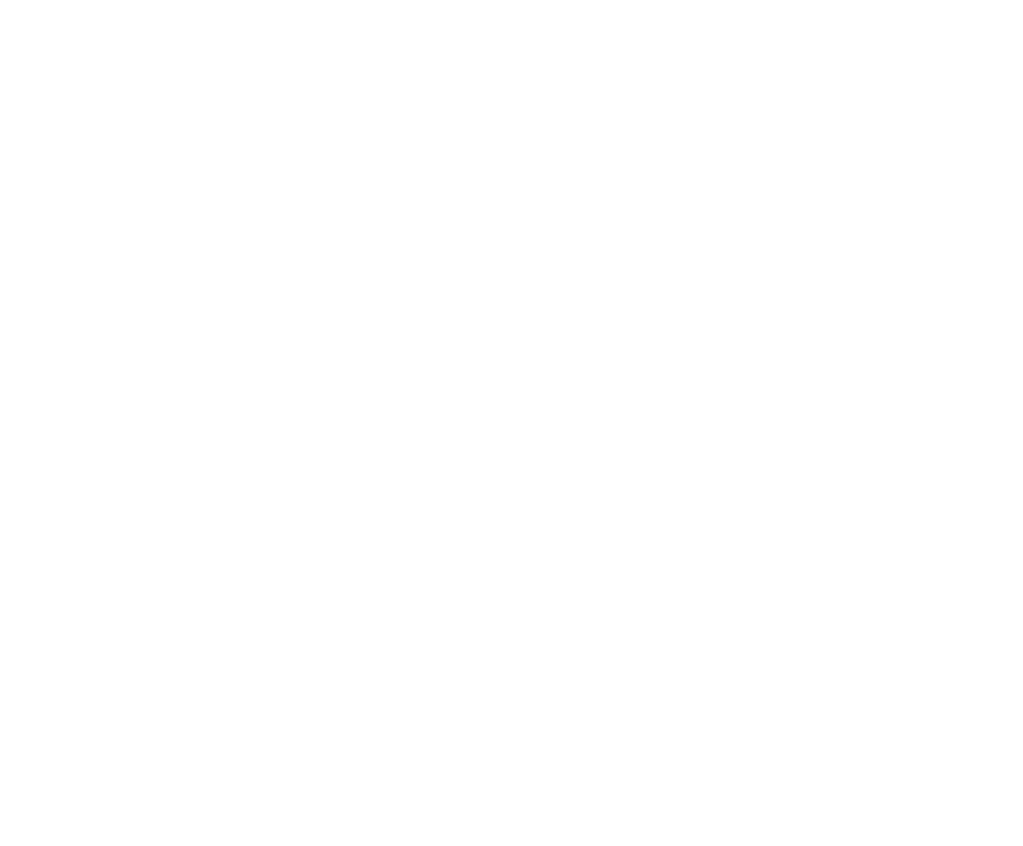
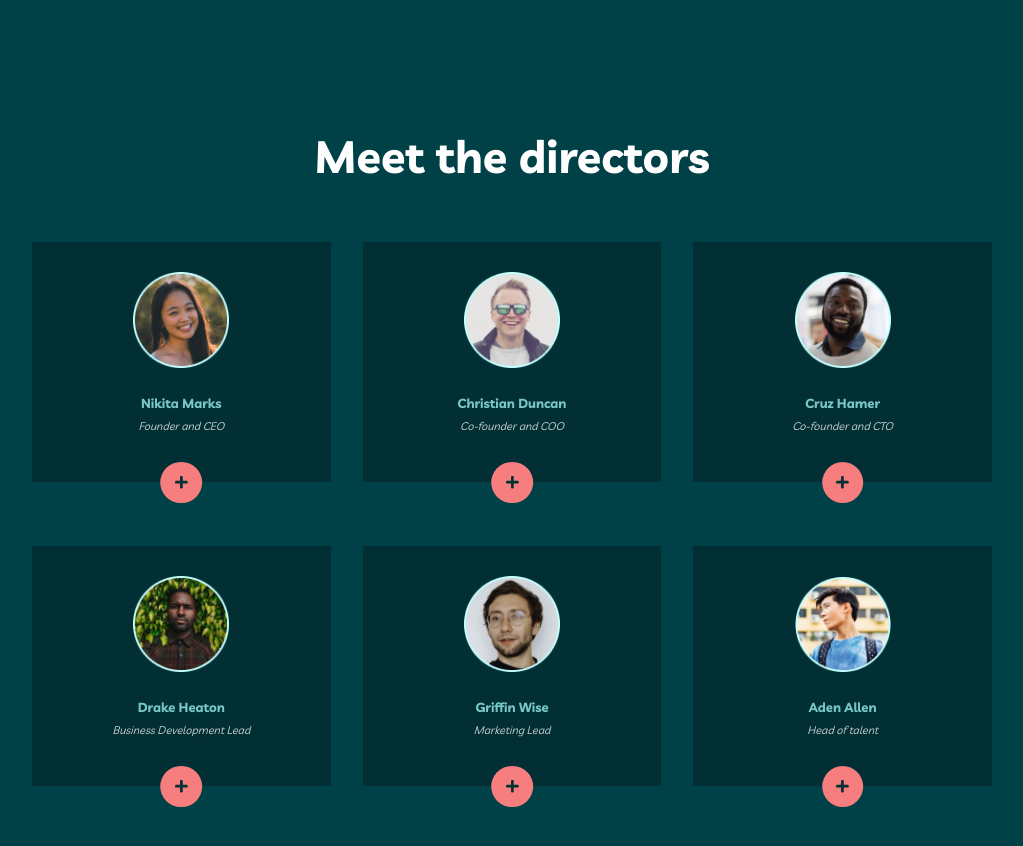
Before and after one commit to Mahmud1087/portfolio-projects, a React (Vite) app in the folder myteam-multipage-website/: page /about in a window 1280 px wide. Shown: the part 780-1626 px from the top of the page, without its empty margins (128-1151 px from the left). Before the commit the page ends 800 px from the top, so only its background shows below. Built offline with nearby package versions, Linux system fonts and the light colour scheme.

Commit message:
feat: meet the directors section half done

```diff
--- a/myteam-multipage-website/src/components/about-me/DirectorsInfo.jsx
+++ b/myteam-multipage-website/src/components/about-me/DirectorsInfo.jsx
@@ -1,3 +1,56 @@
+import {
+  Card,
+  CardContainer,
+  DirectorsInfoSection,
+} from '../styles/about-me/DirectorsInfo.styled'
+import { Title } from '../styles/homepage/Testimonial.Styled.'
+import {
+  FaLinkedin,
+  FaPlus,
+  FaPlusCircle,
+  FaTimes,
+  FaTwitter,
+} from 'react-icons/fa'
+import { details } from './directorsData'
+import { useState } from 'react'
+
 export default function DirectorsInfo() {
-  return <div>DirectorsInfo</div>
+  const [isMoreDetails, setIsMoreDetails] = useState(false)
+  return (
+    <DirectorsInfoSection>
+      <Title>Meet the directors</Title>
+      <CardContainer>
+        {details.map((item) => {
+          const { id, image, name, title, desc } = item
+          return (
+            <Card key={id}>
+              {!isMoreDetails && <img src={image} alt={`director ${id}`} />}
+              <div
+                className={`${
+                  !isMoreDetails ? 'director-details' : 'more-details'
+                }`}>
+                <h4>{name}</h4>
+                <p>{!isMoreDetails ? title : desc}</p>
+                {isMoreDetails && (
+                  <div className='icons'>
+                    <a href='#twitter'>
+                      <FaTwitter />
+                    </a>
+                    <a href='#linkedin'>
+                      <FaLinkedin />
+                    </a>
+                  </div>
+                )}
+              </div>
+              <button
+                className={isMoreDetails && 'close'}
+                onClick={() => setIsMoreDetails(!isMoreDetails)}>
+                {isMoreDetails ? <FaTimes /> : <FaPlus />}
+              </button>
+            </Card>
+          )
+        })}
+      </CardContainer>
+    </DirectorsInfoSection>
+  )
 }
--- a/myteam-multipage-website/src/components/about-me/directorsData.jsx
+++ b/myteam-multipage-website/src/components/about-me/directorsData.jsx
@@ -1,27 +1,53 @@
-import aboutImg1 from '../../../assets/aboutImg1.png'
-import aboutImg2 from '../../../assets/aboutImg2.png'
-import aboutImg3 from '../../../assets/aboutImg3.png'
-import aboutImg4 from '../../../assets/aboutImg4.png'
-import aboutImg5 from '../../../assets/aboutImg5.png'
-import aboutImg6 from '../../../assets/aboutImg6.png'
+import aboutImg1 from '../../assets/aboutImg1.png'
+import aboutImg2 from '../../assets/aboutImg2.png'
+import aboutImg3 from '../../assets/aboutImg3.png'
+import aboutImg4 from '../../assets/aboutImg4.png'
+import aboutImg5 from '../../assets/aboutImg5.png'
+import aboutImg6 from '../../assets/aboutImg6.png'
 
 const details = [
-  { id: 1, image: aboutImg1, name: 'Nikita Marks', title: 'Founder and CEO' },
+  {
+    id: 1,
+    image: aboutImg1,
+    name: 'Nikita Marks',
+    title: 'Founder and CEO',
+    desc: '“Lorem ipsum dolor sit amet consectetur adipisicing elit. Quo id iusto amet quos nostrum autem consectetur beatae maxime pariatur corporis!”',
+  },
   {
     id: 2,
     image: aboutImg2,
     name: 'Christian Duncan',
     title: 'Co-founder and COO',
+    desc: '“Lorem ipsum dolor sit amet consectetur adipisicing elit. Quo id iusto amet quos nostrum autem consectetur beatae maxime pariatur corporis!”',
   },
-  { id: 3, image: aboutImg3, name: 'Cruz Hamer', title: 'Co-founder and CTO' },
+  {
+    id: 3,
+    image: aboutImg3,
+    name: 'Cruz Hamer',
+    title: 'Co-founder and CTO',
+    desc: '“Lorem ipsum dolor sit amet consectetur adipisicing elit. Quo id iusto amet quos nostrum autem!”',
+  },
   {
     id: 4,
     image: aboutImg4,
     name: 'Drake Heaton',
     title: 'Business Development Lead',
+    desc: '“Unique perspectives shape unique products, which is what you need to survive these days.”',
   },
-  { id: 5, image: aboutImg5, name: 'Griffin Wise', title: 'Marketing Lead' },
-  { id: 6, image: aboutImg6, name: 'Aden Allen', title: 'Head of talent' },
+  {
+    id: 5,
+    image: aboutImg5,
+    name: 'Griffin Wise',
+    title: 'Marketing Lead',
+    desc: '“Unique perspectives shape unique products, which is what you need to survive these days.”',
+  },
+  {
+    id: 6,
+    image: aboutImg6,
+    name: 'Aden Allen',
+    title: 'Head of talent',
+    desc: '“Empowered teams create truly amazing products. Set the north star and let them follow it.”',
+  },
 ]
 
 export { details }
--- a/myteam-multipage-website/src/components/styles/about-me/DirectorsInfo.styled.jsx
+++ b/myteam-multipage-website/src/components/styles/about-me/DirectorsInfo.styled.jsx
@@ -1 +1,118 @@
 import styled from 'styled-components'
+import aboutBG2 from '../../../assets/aboutBG2.png'
+
+export const DirectorsInfoSection = styled.section`
+  width: 100%;
+  height: 150vh;
+  display: flex;
+  flex-direction: column;
+  justify-content: center;
+  background: url(${aboutBG2});
+  background-position: center;
+  background-size: cover;
+  background-repeat: no-repeat;
+  padding: 0 10rem;
+`
+
+export const CardContainer = styled.div`
+  width: 100%;
+  display: grid;
+  grid-template-columns: repeat(3, 1fr);
+  gap: 4rem 2rem;
+  margin-top: 4rem;
+`
+
+export const Card = styled.div`
+  background: #012f34;
+  width: 100%;
+  height: 15rem;
+  display: flex;
+  flex-direction: column;
+  justify-content: center;
+  align-items: center;
+  row-gap: 1.7rem;
+  position: relative;
+  padding: 2rem 3rem;
+  text-align: center;
+
+  img {
+    width: 6rem;
+  }
+
+  .director-details {
+    display: flex;
+    flex-direction: column;
+    row-gap: 0.5rem;
+    margin-bottom: 1.2rem;
+  }
+  h4 {
+    font-size: 13px;
+    color: #79c8c7;
+  }
+
+  p {
+    font-size: 11px;
+    font-style: italic;
+    color: #ffffff;
+    opacity: 0.8;
+  }
+
+  button {
+    display: flex;
+    align-items: center;
+    justify-content: center;
+    position: absolute;
+    left: 50%;
+    transform: translateX(-50%);
+    bottom: -1.3rem;
+    background: none;
+    border: none;
+    width: 2.6rem;
+    height: 2.6rem;
+    border-radius: 50%;
+    font-size: 0.9rem;
+    font-weight: 700;
+    background-color: #f67e7e;
+    color: #012f34;
+    cursor: pointer;
+    transition: all 0.25s ease-in-out;
+
+    &:focus {
+      outline: none;
+    }
+
+    &:hover {
+      background-color: #79c8c7;
+    }
+  }
+
+  button.close {
+    background-color: #79c8c7;
+  }
+
+  .more-details {
+    display: flex;
+    flex-direction: column;
+    align-items: center;
+    justify-content: center;
+    row-gap: 1.5rem;
+
+    p {
+      line-height: 1.7;
+      font-style: normal;
+      opacity: 1;
+    }
+
+    .icons {
+      display: flex;
+      gap: 0.6rem;
+      font-size: 1rem;
+      color: white;
+      transition: all 0.25s ease-in-out;
+
+      a:hover {
+        color: #f67e7e;
+      }
+    }
+  }
+`
--- a/myteam-multipage-website/src/pages/AboutPage.jsx
+++ b/myteam-multipage-website/src/pages/AboutPage.jsx
@@ -1,9 +1,11 @@
 import AboutHero from '../components/about-me/AboutHero'
+import DirectorsInfo from '../components/about-me/DirectorsInfo'
 
 export default function AboutPage() {
   return (
     <>
       <AboutHero />
+      <DirectorsInfo />
     </>
   )
 }
```
Also changed, not shown: myteam-multipage-website/src/assets/aboutImg6.png (renamed from myteam-multipage-website/src/assets/aboutImg6png.png).
